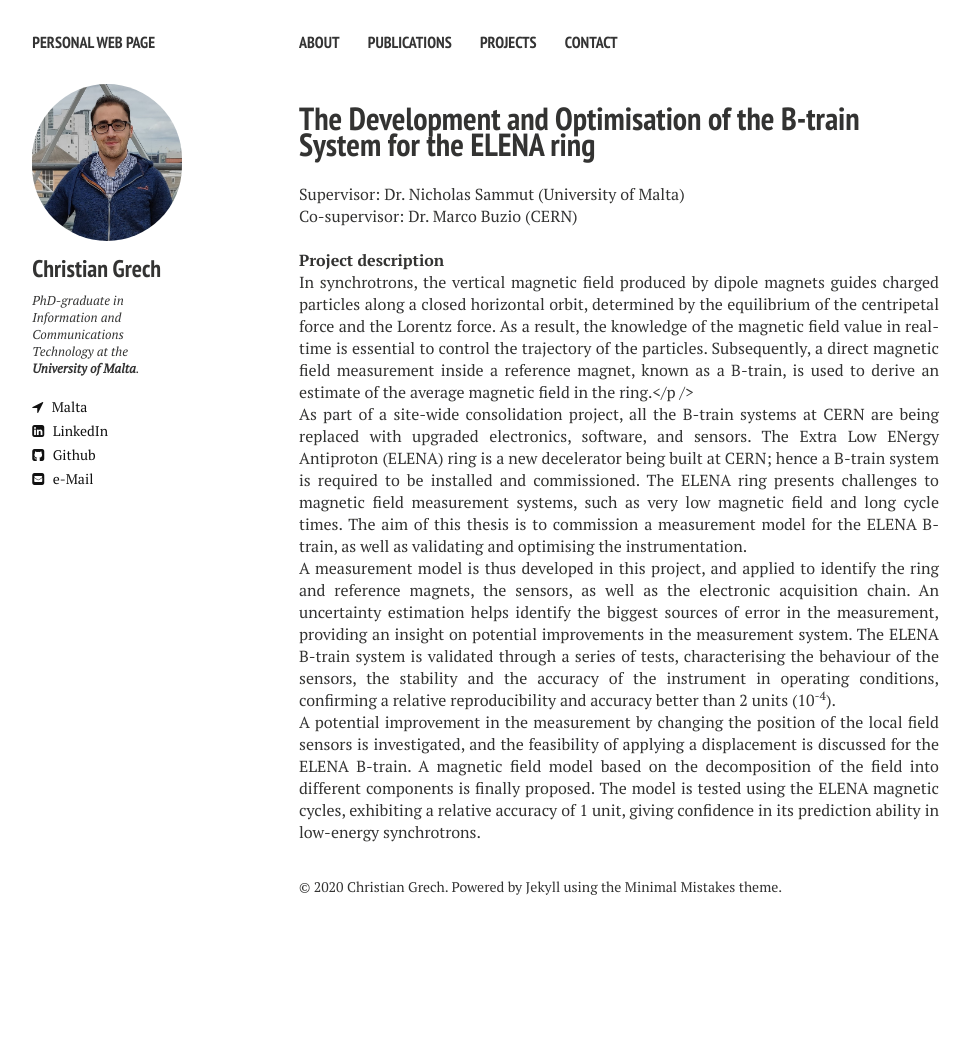
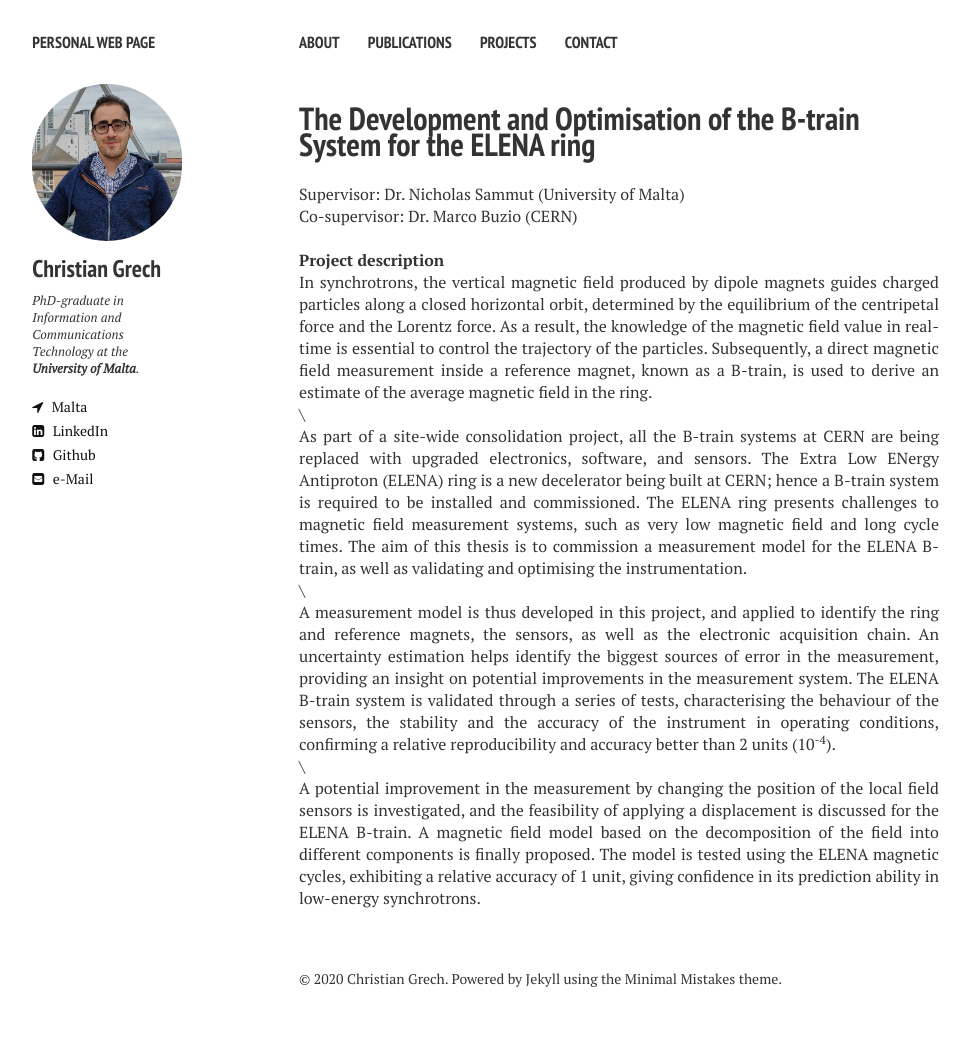
Before and after one commit to cgre23/cgre23.github.io, a Jekyll site: the page built from elena.md, in a window 1280 px wide. Shown: the whole page, without its empty margins (21-992 px from the left). Built offline with Jekyll 4.4.1, drawn with Linux system fonts in a browser that asks for light colours; nearby versions of some CDN libraries; before the commit the page ends 945 px from its top, so only the background shows below that.

Commit message:
Update elena.md

```diff
--- a/elena.md
+++ b/elena.md
@@ -11,10 +11,10 @@ Supervisor: Dr. Nicholas Sammut (University of Malta)\
 Co-supervisor: Dr. Marco Buzio (CERN)
 
 <br>**Project description**
-<p align="justify"> In synchrotrons, the vertical magnetic field produced by dipole magnets guides charged particles along a closed horizontal orbit, determined by the equilibrium of the centripetal force and the Lorentz force. As a result, the knowledge of the magnetic field value in real-time is essential to control the trajectory of the particles. Subsequently, a direct magnetic field measurement inside a reference magnet, known as a B-train, is used to derive an estimate of the average magnetic field in the ring.</p />
+<p align="justify"> In synchrotrons, the vertical magnetic field produced by dipole magnets guides charged particles along a closed horizontal orbit, determined by the equilibrium of the centripetal force and the Lorentz force. As a result, the knowledge of the magnetic field value in real-time is essential to control the trajectory of the particles. Subsequently, a direct magnetic field measurement inside a reference magnet, known as a B-train, is used to derive an estimate of the average magnetic field in the ring.</p>\
 
-<p align="justify"> As part of a site-wide consolidation project, all the B-train systems at CERN are being replaced with upgraded electronics, software, and sensors. The Extra Low ENergy Antiproton (ELENA) ring is a new decelerator being built at CERN; hence a B-train system is required to be installed and commissioned. The ELENA ring presents challenges to magnetic field measurement systems, such as very low magnetic field and long cycle times. The aim of this thesis is to commission a measurement model for the ELENA B-train, as well as validating and optimising the instrumentation. <p />
+<p align="justify"> As part of a site-wide consolidation project, all the B-train systems at CERN are being replaced with upgraded electronics, software, and sensors. The Extra Low ENergy Antiproton (ELENA) ring is a new decelerator being built at CERN; hence a B-train system is required to be installed and commissioned. The ELENA ring presents challenges to magnetic field measurement systems, such as very low magnetic field and long cycle times. The aim of this thesis is to commission a measurement model for the ELENA B-train, as well as validating and optimising the instrumentation. </p> \
 
-<p align="justify"> A measurement model is thus developed in this project, and applied to identify  the ring and reference magnets, the sensors, as well as the electronic acquisition chain. An uncertainty estimation helps identify the biggest sources of error in the measurement, providing an insight on potential improvements in the measurement system. The ELENA B-train system is validated through a series of tests, characterising the behaviour of the sensors, the stability and the accuracy of the instrument in operating conditions, confirming a relative reproducibility and accuracy better than 2 units (10<sup>-4</sup>). <p />
+<p align="justify"> A measurement model is thus developed in this project, and applied to identify  the ring and reference magnets, the sensors, as well as the electronic acquisition chain. An uncertainty estimation helps identify the biggest sources of error in the measurement, providing an insight on potential improvements in the measurement system. The ELENA B-train system is validated through a series of tests, characterising the behaviour of the sensors, the stability and the accuracy of the instrument in operating conditions, confirming a relative reproducibility and accuracy better than 2 units (10<sup>-4</sup>). </p> \
 
 <p align="justify"> A potential improvement in the measurement by changing the position of the local field sensors is investigated, and the feasibility of applying a displacement is discussed for the ELENA B-train. A magnetic field model based on the decomposition of the field into different components is finally proposed. The model is tested using the ELENA magnetic cycles, exhibiting a relative accuracy of 1 unit, giving confidence in its prediction ability in low-energy synchrotrons.
```
